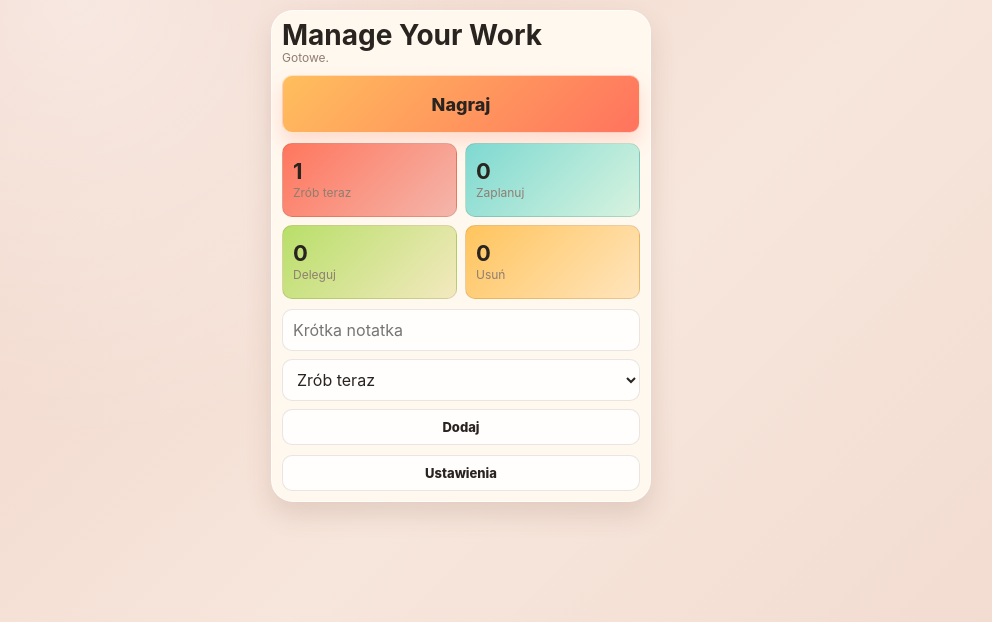
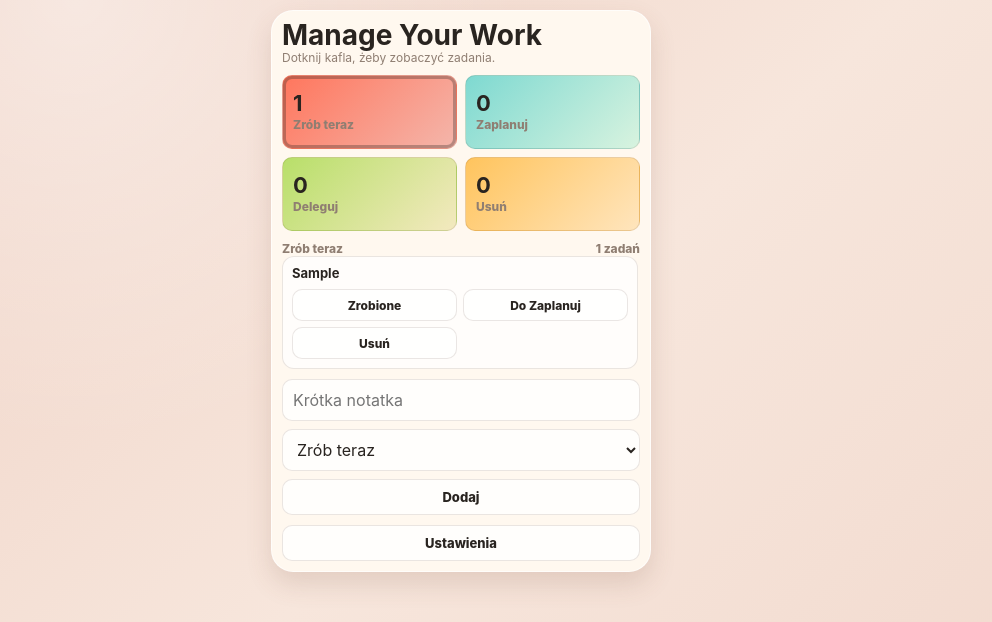
Before and after one commit to Madrycrypto/eisenhower-pwa, a website: page static/watch.html in a window 1280 px wide. Both pictures are taken after typing "Sample" into the empty fields and a click on the button "Dodaj". Shown: the whole page, without its empty margins (179-1171 px from the left). Drawn offline with Linux system fonts and the light colour scheme.

Commit message:
Improve smartwatch task view

```diff
--- a/static/watch.html
+++ b/static/watch.html
@@ -85,20 +85,6 @@
       font-weight: 800;
     }
 
-    .record {
-      min-height: 58px;
-      background: linear-gradient(135deg, #ffbf5d, #ff735e);
-      border-color: rgba(255, 255, 255, 0.62);
-      color: var(--text);
-      font-size: 18px;
-      box-shadow: 0 10px 18px rgba(255, 118, 93, 0.22);
-    }
-
-    .record.recording {
-      background: #ef4d3b;
-      color: white;
-    }
-
     .grid {
       display: grid;
       grid-template-columns: 1fr 1fr;
@@ -113,6 +99,12 @@
       display: grid;
       align-content: center;
       gap: 4px;
+      text-align: left;
+    }
+
+    .tile.active {
+      outline: 3px solid rgba(41, 36, 32, 0.3);
+      outline-offset: -4px;
     }
 
     .tile strong {
@@ -147,6 +139,51 @@
       gap: 8px;
     }
 
+    .list-head {
+      display: flex;
+      justify-content: space-between;
+      align-items: center;
+      gap: 8px;
+      color: var(--muted);
+      font-size: 12px;
+      font-weight: 800;
+    }
+
+    .task-list {
+      display: grid;
+      gap: 8px;
+      max-height: 220px;
+      overflow: auto;
+      padding-right: 2px;
+    }
+
+    .task {
+      border: 1px solid var(--line);
+      border-radius: 12px;
+      background: rgba(255, 255, 255, 0.72);
+      padding: 9px;
+      display: grid;
+      gap: 7px;
+    }
+
+    .task strong {
+      font-size: 13px;
+      line-height: 1.22;
+      overflow-wrap: anywhere;
+    }
+
+    .task-actions {
+      display: grid;
+      grid-template-columns: 1fr 1fr;
+      gap: 6px;
+    }
+
+    .task-actions button {
+      min-height: 32px;
+      padding: 0 6px;
+      font-size: 12px;
+    }
+
     .small {
       min-height: 36px;
       font-size: 13px;
@@ -161,13 +198,19 @@
       <p class="status" id="status">Ładuję...</p>
     </header>
 
-    <button class="record" id="recordButton" type="button">Nagraj</button>
+    <section class="grid" aria-label="Liczniki zadań">
+      <button class="tile do active" type="button" data-zone="do"><strong id="countDo">0</strong><span>Zrób teraz</span></button>
+      <button class="tile plan" type="button" data-zone="plan"><strong id="countPlan">0</strong><span>Zaplanuj</span></button>
+      <button class="tile delegate" type="button" data-zone="delegate"><strong id="countDelegate">0</strong><span>Deleguj</span></button>
+      <button class="tile delete" type="button" data-zone="delete"><strong id="countDelete">0</strong><span>Usuń</span></button>
+    </section>
 
-    <section class="grid" aria-label="Liczniki zadań">
-      <div class="tile do"><strong id="countDo">0</strong><span>Zrób teraz</span></div>
-      <div class="tile plan"><strong id="countPlan">0</strong><span>Zaplanuj</span></div>
-      <div class="tile delegate"><strong id="countDelegate">0</strong><span>Deleguj</span></div>
-      <div class="tile delete"><strong id="countDelete">0</strong><span>Usuń</span></div>
+    <section aria-label="Zadania">
+      <div class="list-head">
+        <span id="activeZoneLabel">Zrób teraz</span>
+        <span id="visibleCount">0 zadań</span>
+      </div>
+      <div class="task-list" id="taskList"></div>
     </section>
 
     <form id="quickForm">
--- a/static/watch.js
+++ b/static/watch.js
@@ -1,5 +1,14 @@
 const tasksKey = "eisenhower-static-tasks";
 const configKey = "eisenhower-static-config";
+
+const zoneNames = {
+  do: "Zrób teraz",
+  plan: "Zaplanuj",
+  delegate: "Deleguj",
+  delete: "Usuń"
+};
+
+let activeZone = "do";
 
 function setStatus(text) {
   document.getElementById("status").textContent = text;
@@ -33,13 +42,90 @@ function createTask(title, zone) {
   };
 }
 
-function refreshCounts() {
+function refresh() {
   const tasks = getTasks();
   document.getElementById("countDo").textContent = tasks.filter((task) => task.zone === "do").length;
   document.getElementById("countPlan").textContent = tasks.filter((task) => task.zone === "plan").length;
   document.getElementById("countDelegate").textContent = tasks.filter((task) => task.zone === "delegate").length;
   document.getElementById("countDelete").textContent = tasks.filter((task) => task.zone === "delete").length;
-  setStatus("Gotowe.");
+
+  document.querySelectorAll("[data-zone]").forEach((button) => {
+    button.classList.toggle("active", button.dataset.zone === activeZone);
+  });
+
+  const visible = tasks.filter((task) => task.zone === activeZone);
+  document.getElementById("activeZoneLabel").textContent = zoneNames[activeZone];
+  document.getElementById("visibleCount").textContent = `${visible.length} zadań`;
+  renderTasks(visible);
+  setStatus("Dotknij kafla, żeby zobaczyć zadania.");
+}
+
+function renderTasks(visible) {
+  const list = document.getElementById("taskList");
+  list.innerHTML = "";
+
+  if (visible.length === 0) {
+    const empty = document.createElement("div");
+    empty.className = "task";
+    empty.innerHTML = "<strong>Brak zadań w tym kwadracie.</strong>";
+    list.appendChild(empty);
+    return;
+  }
+
+  visible.forEach((task) => {
+    const item = document.createElement("article");
+    item.className = "task";
+
+    const title = document.createElement("strong");
+    title.textContent = task.title;
+
+    const actions = document.createElement("div");
+    actions.className = "task-actions";
+
+    const done = document.createElement("button");
+    done.type = "button";
+    done.textContent = task.status === "zrobione" ? "Cofnij" : "Zrobione";
+    done.addEventListener("click", () => updateTask(task.id, {
+      status: task.status === "zrobione" ? "planowane" : "zrobione",
+      completedAt: task.status === "zrobione" ? "" : new Date().toISOString()
+    }));
+
+    const move = document.createElement("button");
+    move.type = "button";
+    move.textContent = nextZoneLabel(task.zone);
+    move.addEventListener("click", () => updateTask(task.id, { zone: nextZone(task.zone) }));
+
+    const remove = document.createElement("button");
+    remove.type = "button";
+    remove.textContent = "Usuń";
+    remove.addEventListener("click", () => {
+      saveTasks(getTasks().filter((itemTask) => itemTask.id !== task.id));
+      refresh();
+    });
+
+    actions.append(done, move, remove);
+    item.append(title, actions);
+    list.appendChild(item);
+  });
+}
+
+function nextZone(zone) {
+  if (zone === "do") return "plan";
+  if (zone === "plan") return "delegate";
+  if (zone === "delegate") return "delete";
+  return "do";
+}
+
+function nextZoneLabel(zone) {
+  return `Do ${zoneNames[nextZone(zone)]}`;
+}
+
+function updateTask(id, changes) {
+  const tasks = getTasks().map((task) => (
+    task.id === id ? { ...task, ...changes, updatedAt: new Date().toISOString() } : task
+  ));
+  saveTasks(tasks);
+  refresh();
 }
 
 function loadConfig() {
@@ -53,6 +139,14 @@ function loadConfig() {
 function saveConfig(config) {
   localStorage.setItem(configKey, JSON.stringify(config));
 }
+
+document.querySelectorAll("[data-zone]").forEach((button) => {
+  button.addEventListener("click", () => {
+    activeZone = button.dataset.zone;
+    document.getElementById("zoneInput").value = activeZone;
+    refresh();
+  });
+});
 
 document.getElementById("settingsButton").addEventListener("click", () => {
   const config = loadConfig();
@@ -74,7 +168,8 @@ document.getElementById("quickForm").addEventListener("submit", async (event) =>
   tasks.unshift(createTask(title, zone));
   saveTasks(tasks);
   input.value = "";
-  refreshCounts();
+  activeZone = zone;
+  refresh();
 
   const config = loadConfig();
   if (config.n8nWebhookUrl) {
@@ -98,9 +193,4 @@ document.getElementById("quickForm").addEventListener("submit", async (event) =>
   }
 });
 
-document.getElementById("recordButton").addEventListener("click", () => {
-  setStatus("Na watch użyj dyktowania systemowego w polu tekstowym albo Skrótów Apple/Android.");
-  document.getElementById("taskInput").focus();
-});
-
-refreshCounts();
+refresh();
```
